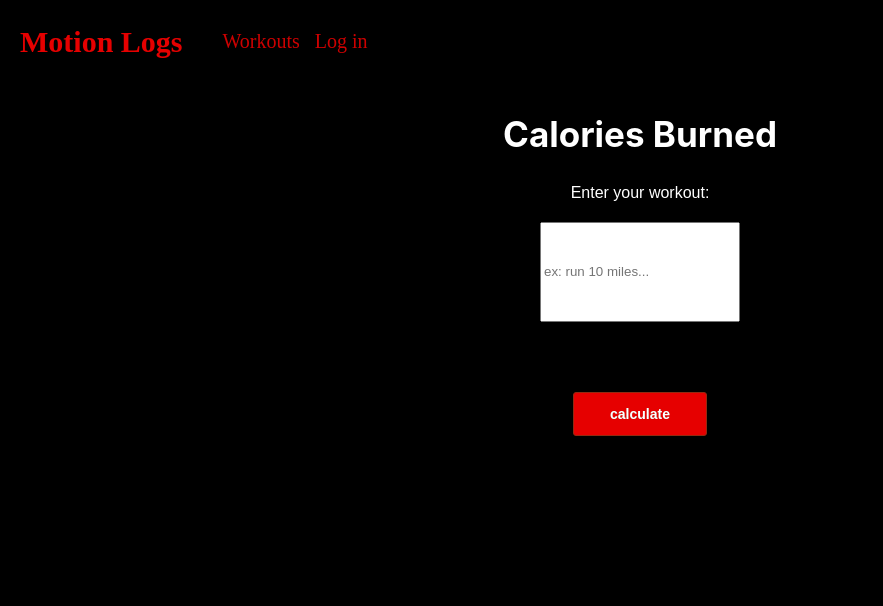
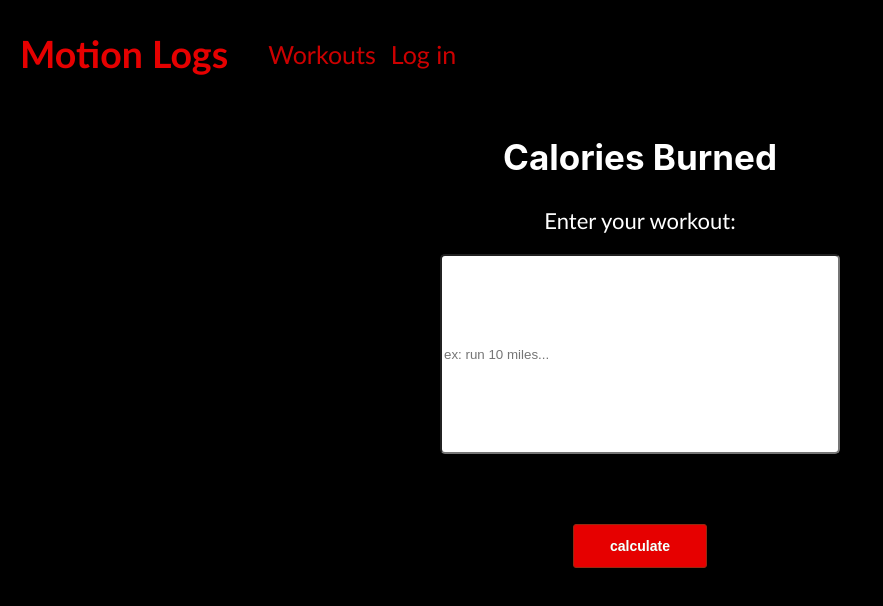
Before and after one commit to jennantran/motionlogs-app, a React (Create React App) app: page /workouts in a window 1280 px wide. Shown: the top 606 px of the page, without its empty margins (0-883 px from the left). Built offline with nearby package versions, Linux system fonts and the light colour scheme.

Commit message:
style workout page

```diff
--- a/src/HomePage/HomePage.css
+++ b/src/HomePage/HomePage.css
@@ -11,13 +11,13 @@
     color: white;
     font-family: 'Candara';
     font-size: 40px;
-    width: 80%;
+    width: 90%;
     margin-left: auto;
     margin-right: auto;
 }
 
 .track{
-    font-size: 36px;
+    font-size: 28px;
 }
 p{
     color: white;
@@ -39,14 +39,12 @@ h2{
     font-family: Verdana, Geneva, Tahoma, sans-serif;
     font-weight: 550;
 	font-size:14px;
-	padding:13px 36px;
+	padding:15px 36px;
 	text-decoration:none;
     text-shadow:0px 0px 0px #854629;
-    overflow:hidden;
     position: relative;
     transition: background-color .5s;
     margin-top: 10px;
-
 }
 .homeButton:hover{
     background-color: #8B0000;
@@ -60,7 +58,7 @@ h2{
 }
 
 .details{
-    width: 70%;
+    width: 90%;
     margin-left: auto;
     margin-right: auto;
 
@@ -90,9 +88,12 @@ h2{
         font-size: 50px;
     }
 
-.homeButton{
-    border:1px solid #942911;
-    font-family: Verdana, Geneva, Tahoma, sans-serif;
-	font-size:18px;
-}
+    .homeButton{
+        border:1px solid #942911;
+        font-family: Verdana, Geneva, Tahoma, sans-serif;
+        font-size:18px;
+    }
+    .track{
+        font-size: 36px;
+    }
   }
--- a/src/LogItem/LogItem.css
+++ b/src/LogItem/LogItem.css
@@ -1,19 +1,20 @@
 .logContainer{
     display: grid;
-    grid-template-columns: auto auto auto auto;
+    grid-template-columns: 60px 60px 60px 60px;
     grid-template-rows: 70px;
+    border: 1px white solid;
     grid-gap: 0px;
-    border: 1px white solid;
-    width: 94%;
 }
 .logContainer p{
     margin-top: auto;
     margin-bottom: auto;
     white-space: nowrap;
+
 }
 button.addLog{
     cursor: pointer;
-    font-family: sans-serif;
+    font-family: Candara;
+    font-size: 14px;
 }
 button.addLog:hover{
     background-color: grey;
@@ -50,6 +51,7 @@ span.date{
 .addLog{
     border-radius:3px;
     margin-left: 20px;
+    font-family: 'Candara'
 }
 
 
@@ -66,4 +68,9 @@ span.date{
     p {
       font-size: 22px;
     }
+    button.addLog{
+        cursor: pointer;
+        font-family: Candara;
+        font-size: 18px;
+    }
   }
--- a/src/Nav/Nav.css
+++ b/src/Nav/Nav.css
@@ -26,7 +26,8 @@ li{
 a{
     text-decoration: none;
     color:#cc0000;
-    font-family: 'sans-serif';
+    font-family: 'Candara';
+    font-size: 22px;
 
 }
 a:hover {
@@ -37,6 +38,6 @@ a:hover {
 @media screen and (min-width:800px) {
 
 a{
-    font-size: 20px;
+    font-size: 25px;
 }
 }
--- a/src/Workouts/Workouts.css
+++ b/src/Workouts/Workouts.css
@@ -7,11 +7,13 @@
 .workoutSearch{
     color: white;
     padding-bottom: 20px;
-    font-family: sans-serif;
+    font-family: Candara;
+    font-size: 22px;
 }
 #queryInput{
-    width: 200px;
-    height: 100px;
+    width: 250px;
+    height: 200px;
+    border-radius: 5px;
 }
 #results{
     margin-left: auto;
@@ -28,4 +30,9 @@
     .workoutsHeader{
         font-size: 35px;
     }
+    #queryInput{
+        width: 400px;
+        height: 200px;
+        border-radius: 5px;
+    }
 }
```
